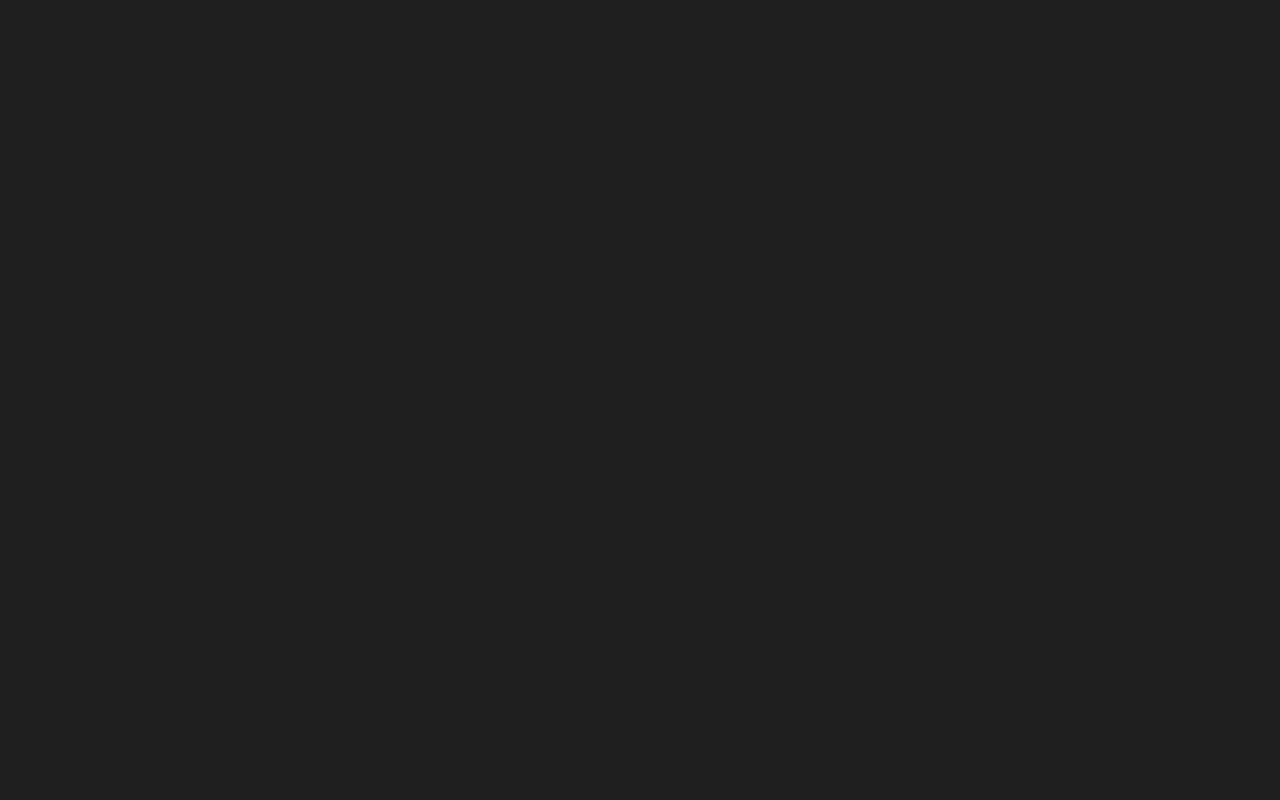
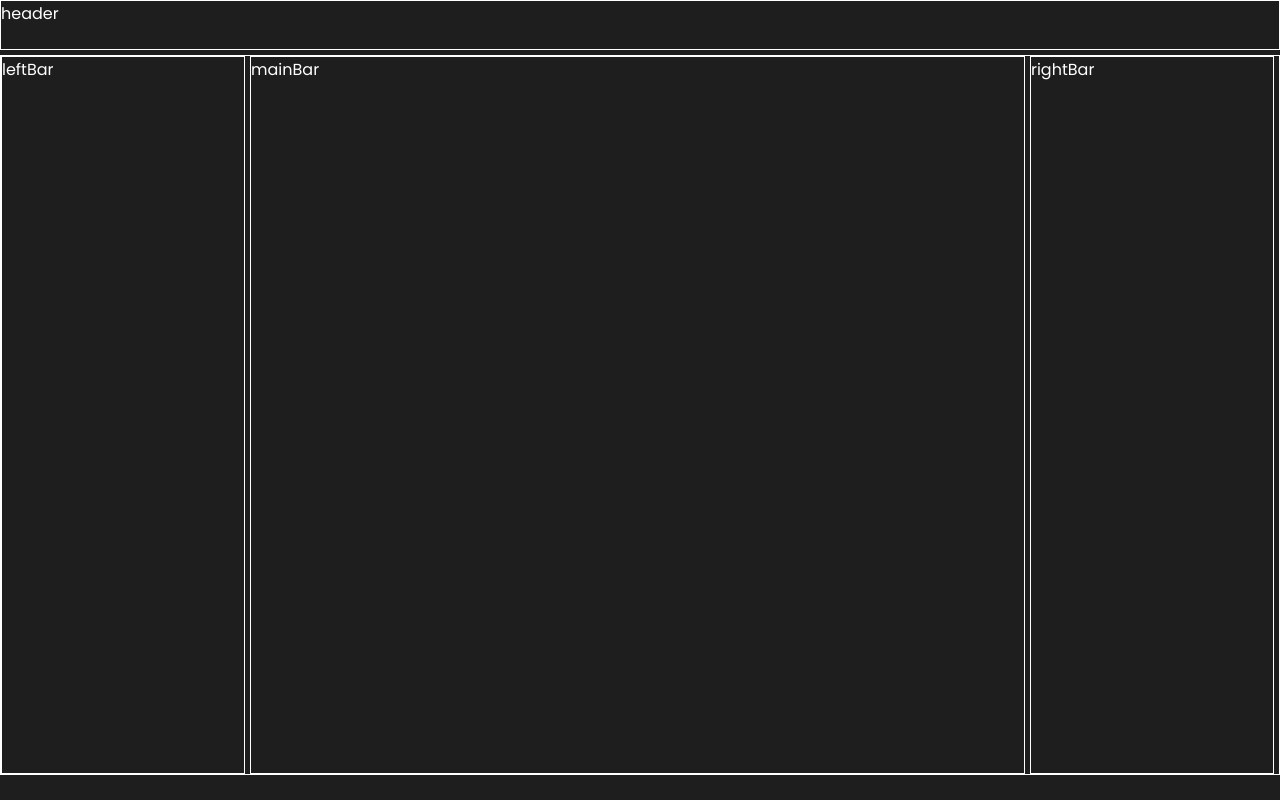
Before and after one commit to Binyamin-Accutures/client, a React (Create React App) app: page /calibration in a window 1280 px wide. Before the commit this address had no page. Built offline with nearby package versions, Linux system fonts and the light colour scheme.

Commit message:
add main pages and routing

```diff
--- a/src/App.js
+++ b/src/App.js
@@ -1,10 +1,15 @@
+import { Route, Routes } from 'react-router-dom';
 import './global.css';
+import Layout from './layout';
+
 import {MainTest} from './tests/MainTest'
 
 function App() {
   return (
     <div>
+      {/* <Login/> */}
       <MainTest/>
+      <Layout/>
     </div>
   );
 }
--- a/src/layout/index.jsx
+++ b/src/layout/index.jsx
@@ -0,0 +1,16 @@
+import React from 'react'
+import { Route, Routes } from 'react-router-dom';
+import CalibrationPage from '../pages/CalibrationPage';
+import HistoryPage from '../pages/HistoryPage';
+import LoadImagePage from '../pages/LoadImagePage';
+
+
+export default function Layout() {
+  return (
+    <Routes >
+        <Route path="/loadimage" element={<LoadImagePage/>}/>
+        <Route path="/calibration" element={<CalibrationPage/>}/>
+        <Route path="/history" element={<HistoryPage/>}/>
+    </Routes>
+  )
+}
--- /dev/null
+++ b/src/pages/CalibrationPage/index.jsx
@@ -0,0 +1,21 @@
+import styles from "./style.module.css"
+
+import React from 'react'
+
+export default function CalibrationPage() {
+  return (
+    <div className={styles.layout}>
+        <header className={styles.header}>
+            header
+        </header>
+        <div className={styles.main}>
+            <div className={styles.leftBar}>leftBar</div>
+            <div className={styles.mainBar}>
+                mainBar
+            </div>
+            <div className={styles.rightBar}>rightBar</div>
+
+        </div>
+    </div>
+  )
+}
--- /dev/null
+++ b/src/pages/CalibrationPage/style.module.css
@@ -0,0 +1,44 @@
+.layout{
+    display: flex;
+    flex-direction: column;
+    height: 100vh;
+}
+
+.header{
+    width: 100%;
+    height: 50px;
+    border: solid 1px #ffff;
+}
+
+.main{
+    margin-top: 5px;
+    padding: 0 5px 0 0;
+    display: flex;
+    flex-direction: row;
+    width: 100%;
+    height: 90%;
+    border: solid 1px #ffff;
+}
+
+.leftBar{
+    flex-grow: 2;
+    width: 400px;
+    height: 100%;
+    border: solid 1px #ffff;
+    margin-right: 5px;
+}
+
+.mainBar{
+    flex-grow: 1;
+    width: 100%;
+    height: 100%;
+    border: solid 1px #ffff;
+}
+
+.rightBar{
+    flex-grow: 2;
+    margin-left: 5px;
+    width: 400px;
+    height: 100%;
+    border: solid 1px #ffff;
+}
--- /dev/null
+++ b/src/pages/HistoryPage/index.jsx
@@ -0,0 +1,10 @@
+import React from 'react'
+import styles from "./style.module.css"
+
+export default function HistoryPage() {
+  return (
+    <div>
+       HistoryPage Component
+    </div>
+  )
+}
--- /dev/null
+++ b/src/pages/LoadImagePage/index.jsx
@@ -0,0 +1,11 @@
+import styles from "./style.module.css"
+
+import React from 'react'
+
+export default function LoadImagePage() {
+  return (
+    <div>
+        Load image Component
+    </div>
+  )
+}
--- a/src/tests/MainTest.jsx
+++ b/src/tests/MainTest.jsx
@@ -1,11 +1,13 @@
 import { Route, Routes } from 'react-router-dom'
 import Aviad from './Aviad'
+import Matanel from './Matanel'
 
 export const MainTest = () => {
 
     return (
         <Routes>
             <Route path='/aviad' element={<Aviad />} />
+            <Route path='/matanel/*' element={<Matanel />} />
         </Routes>
     )
 }
--- /dev/null
+++ b/src/tests/Matanel.jsx
@@ -0,0 +1,16 @@
+import React from 'react'
+import { Route, Routes } from 'react-router-dom'
+import CalibrationPage from '../pages/CalibrationPage'
+import HistoryPage from '../pages/HistoryPage'
+import LoadImagePage from '../pages/LoadImagePage'
+
+export default function Matanel() {
+  return (
+    <Routes >
+        <Route path="/"/>
+        <Route path="/loadimage" element={<LoadImagePage/>}/>
+        <Route path="/calibration" element={<CalibrationPage/>}/>
+        <Route path="/history" element={<HistoryPage/>}/>
+    </Routes>
+  )
+}
```
Also changed, not shown: src/pages/HistoryPage/style.module.css (added), src/pages/LoadImagePage/style.module.css (added).
